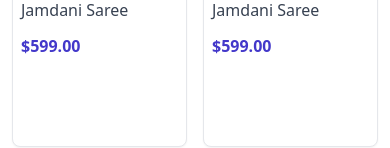
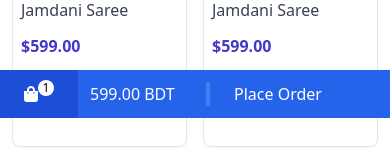
Before and after one commit to TareqMonwer/doiknow-react, a React (Create React App) app: page / in a window 390 px wide. Shown: the part 726-874 px from the top of the page. Built offline with nearby package versions, Linux system fonts and the light colour scheme.

Commit message:
mobile shopping cart menu.

```diff
--- a/src/components/Layouts/MainLayout.js
+++ b/src/components/Layouts/MainLayout.js
@@ -1,12 +1,16 @@
 import Breadcrumb from '../Breadcrumb/Breadcrumb';
 import HomeLayout from './HomeLayout';
+import ShoppingCart from '../ShoppingCart/ShoppingCart';
 
 
 const MainLayout = () => {
     return (
-        <div className="pt-0 md:pt-5 container mx-auto">
-            <Breadcrumb />
-            <HomeLayout />
+        <div>
+            <div className="pt-0 md:pt-5 container mx-auto">
+                <Breadcrumb />
+                <HomeLayout />
+            </div>
+            <ShoppingCart />
         </div>
     );
 }
--- /dev/null
+++ b/src/components/ShoppingCart/ShoppingCart.js
@@ -0,0 +1,30 @@
+import { FontAwesomeIcon } from '@fortawesome/react-fontawesome';
+import { faShoppingBag } from '@fortawesome/free-solid-svg-icons'
+
+const ShoppingCart = () => {
+    return (
+        <div className="shopping-cart w-full flex fixed bottom-0
+        justify-between content-center items-center bg-blue-600 sm:hidden">
+            <div className="cart flex justify-between content-center items-center">
+                <div className="cart-counter bg-blue-700 px-6 py-4 flex justify-center mr-3">
+                    <FontAwesomeIcon icon={faShoppingBag} className="text-white" />
+                    <sup className="total-items rounded-full h-4 w-4 font-sm bg-white
+                    flex items-center justify-center">
+                        1
+                    </sup>
+                </div>
+                <div className="total-amount mr-2 text-white">
+                    599.00 BDT
+                </div>
+            </div>
+            <div className="divider-line bg-blue-500">
+                &nbsp;
+            </div>
+            <div className="order w-2/5 text-white cursor-pointer">
+                Place Order
+            </div>
+        </div>
+    );
+}
+
+export default ShoppingCart;
```
Also changed, not shown: src/components/ShoppingCart/cart.png (added).
